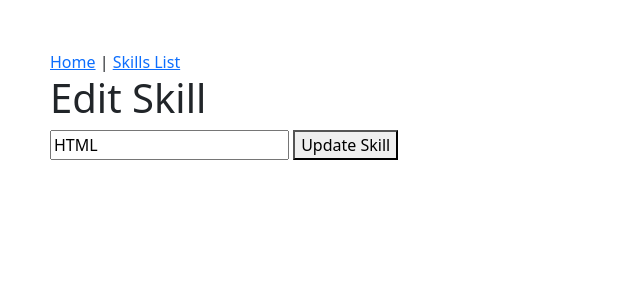
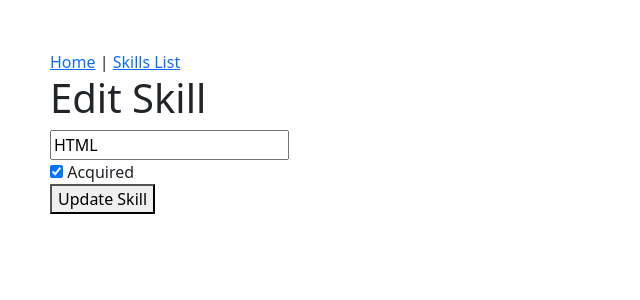
Before and after one commit to jkawashiri/express-dev-skills, a Node server app: page /skills/1234/edit in a window 1280 px wide. Shown: the top 300 px of the page, without its empty margins (0-640 px from the left). Run offline with Node 20, Linux system fonts and the light colour scheme.

Commit message:
adds ability to check whether skill was learned or not

```diff
--- a/controllers/skills.js
+++ b/controllers/skills.js
@@ -48,6 +48,7 @@ function edit(req, res) {
 }
 
 function update(req, res) {
+    req.body.acquired = !!req.body.acquired
     Skill.update(req.params.id, req.body)
     res.redirect(`/skills/${req.params.id}`)
 }
--- a/views/skills/edit.ejs
+++ b/views/skills/edit.ejs
@@ -1,7 +1,11 @@
 <%- include('../partials/header') %>
 
 <form action="/skills/<%= skill.id %>?_method=PUT" method="POST" autocomplete="off">
-    <input type="text" name="skill" value="<%= skill.skill %>">
+    <input type="text" name="skill" value="<%= skill.skill %>"><br>
+    <label>
+        <input type="checkbox" name="acquired" <%= skill.acquired ? 'checked' : '' %>>
+        Acquired
+    </label><br>
     <button type="submit">Update Skill</button>
 </form>
 
```
